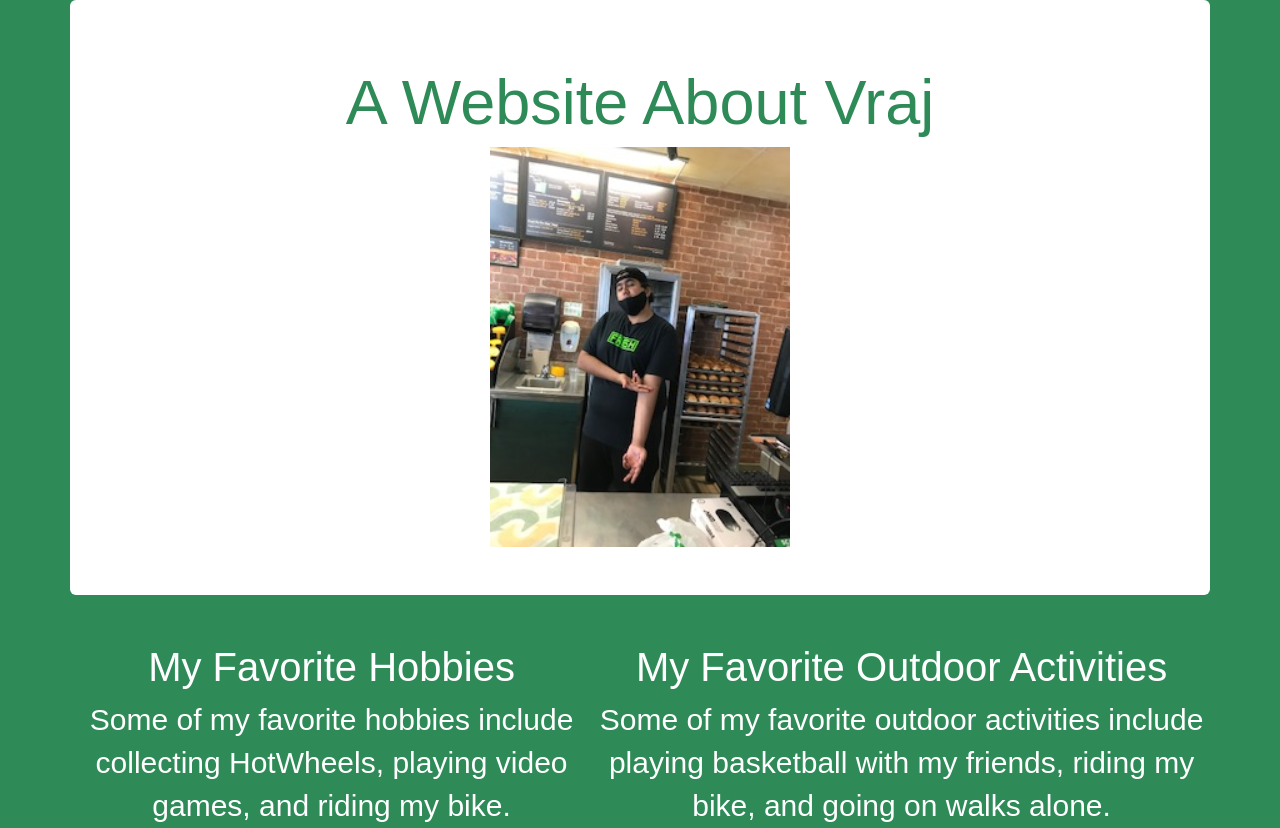
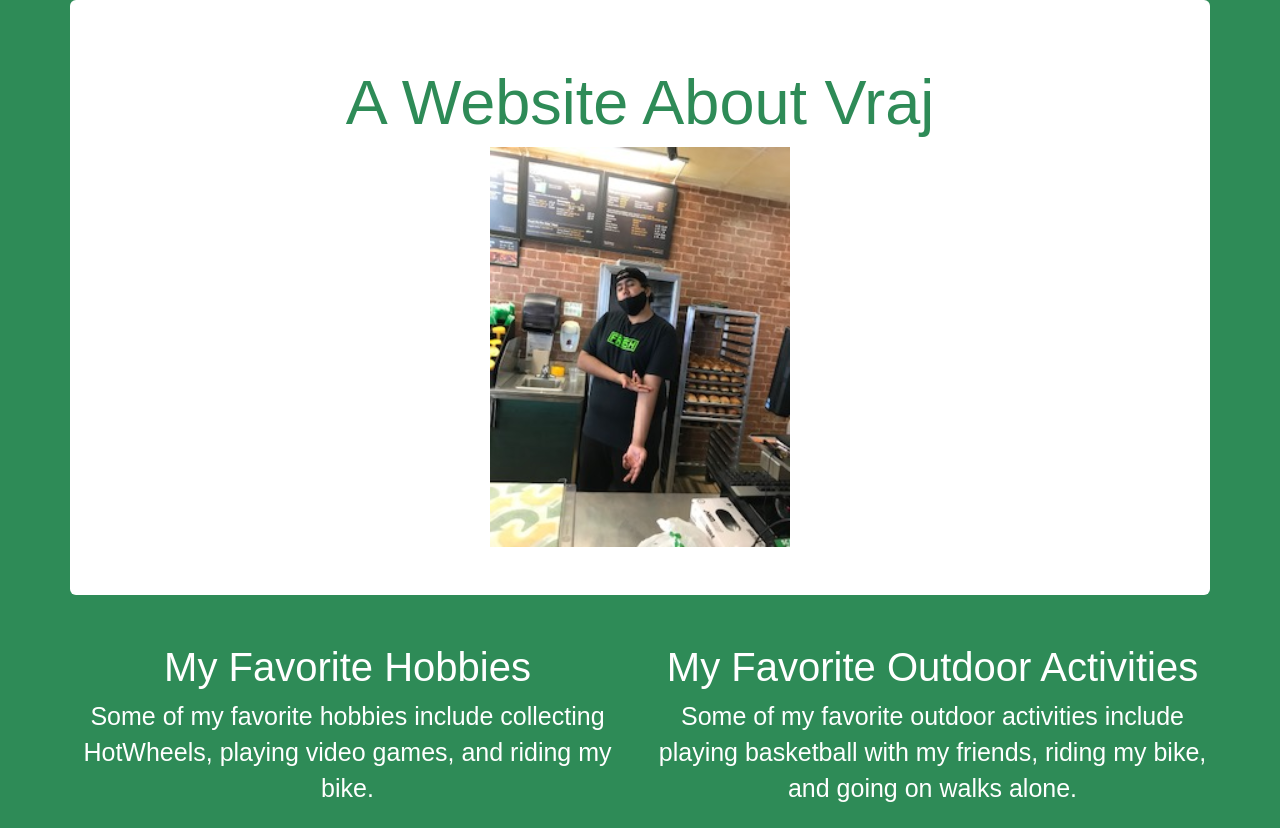
Before and after one commit to Vraj-Pate1/Bootstrap-jumbotron-Vraj-Patel, a plain HTML site: page index.html in a window 1280 px wide. Drawn offline with nearby package versions, Linux system fonts and the light colour scheme.

Commit message:
Update index.html

```diff
--- a/index.html
+++ b/index.html
@@ -17,7 +17,7 @@
         }
         .heading{
             font-size: 40px;
-            text-align: center;
+            text-align:center;
         }
         body{
             background-color: seagreen;
@@ -28,6 +28,10 @@
             color:seagreen;
             background-color: white;
         }
+        p{
+            text-align: center;
+            font-size: 25Px;
+        }
     </style>
     </head>
     <body>
@@ -36,16 +40,26 @@
                 <h1>A Website About Vraj</h1>
                 <img src="./img/Subway.jpg" width="300">
             </div>
-            <table>
-                <tr>
-                    <th><h1 class="heading">My Favorite Hobbies</h1></th>
-                    <th><h1 class="heading">My Favorite Outdoor Activities</h1></th>
-                </tr>
-                <tr>
-                    <td>Some of my favorite hobbies include collecting HotWheels, playing video games, and riding my bike.</td>
-                    <td>Some of my favorite outdoor activities include playing basketball with my friends, riding my bike, and going on walks alone.</td>
-                </tr>
-            </table>
+            </div>
+            <div class="container">
+            <div class="row">
+            <div class="col-xs-6">
+                <h1 class="heading">My Favorite Hobbies</h1>
+            </div>
+            <div class="col-xs-6">
+                <h1 class="heading">My Favorite Outdoor Activities</h1>
+            </div>
+            </div>
+                <div class="row">
+                    <div class="col-xs-6">
+                        <p>Some of my favorite hobbies include collecting HotWheels, playing video games, and riding my bike.</p>
+                    </div>
+                    <div class="col-xs-6">
+                        <p>Some of my favorite outdoor activities include playing basketball with my friends, riding my bike, and going on walks alone.</p>
+                    </div>
+                </div>
+            </div>
+
         </div>
     </body>
 </html>
```
